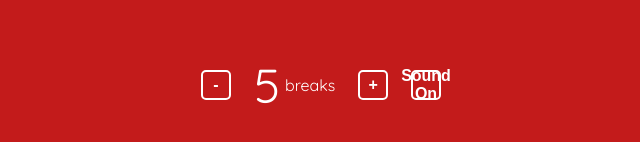
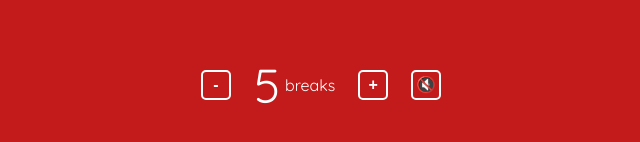
Before and after one commit to sayhelloelijah/say-pomodoro-clock, a website built with webpack: page index.html in a window 1280 px wide. Shown: the part 570-712 px from the top of the page, 319-959 px from the left. Built offline with nearby package versions, Linux system fonts and the light colour scheme.

Commit message:
:poop: add mute icon

```diff
--- a/index.html
+++ b/index.html
@@ -26,7 +26,7 @@
             <button href="#" class="pomodoro__break-button" id="minusBreaks">-</button>
             <span class="pomodoro__break-counter"><span class="pomodoro__break-number">5</span>breaks</span>
             <button href="#" class="pomodoro__break-button" id="addBreaks">+</button>
-            <button class="pomodoro__break-button" id="soundToggle">Sound On</button>
+					<button class="pomodoro__break-button" id="soundToggle">🔇</button>
         </div>
     </div>
     <audio src="http://codingtutorials360.com/14244764.mp3" class="pomodoro__audio pomodoro__audio--end" type="audio/mpeg"></audio>
```
